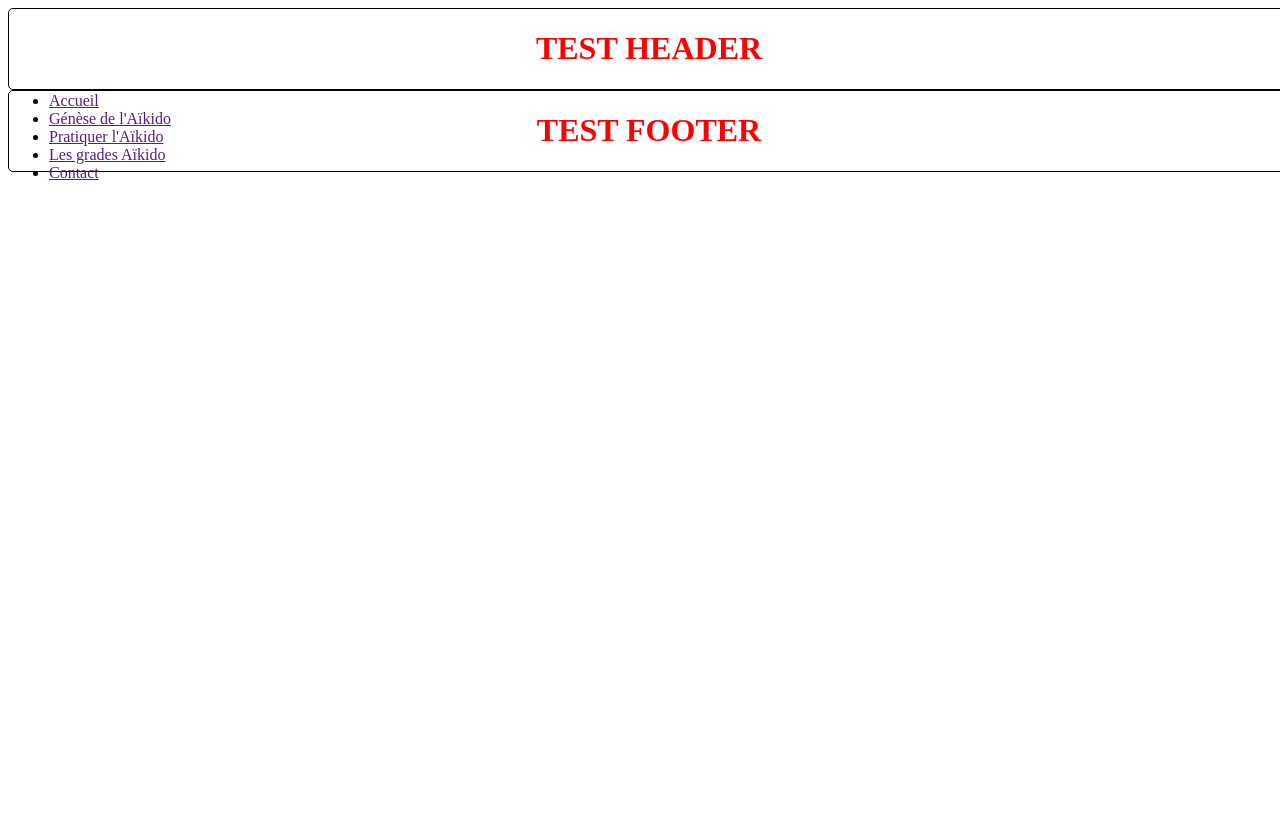
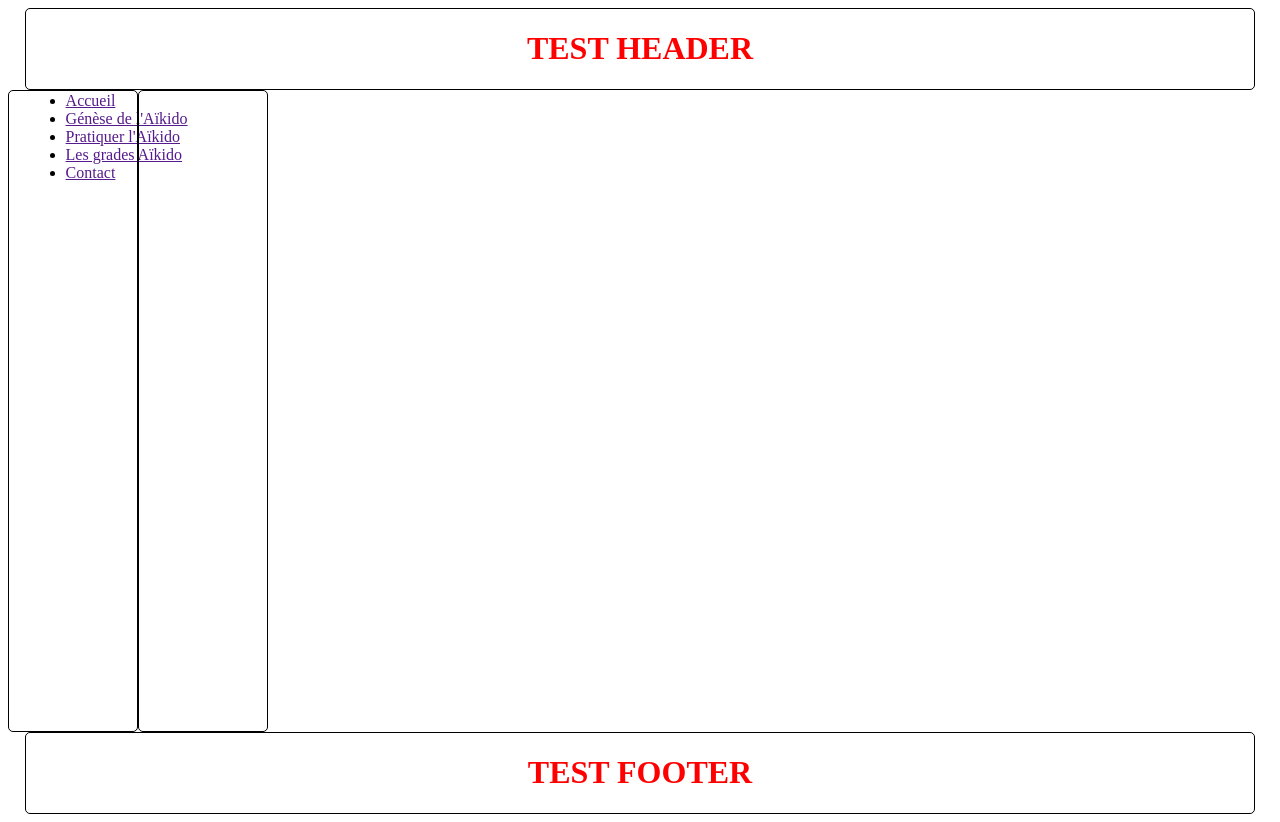
Before and after one commit to erebeyrolle/aikido_filliere_74, a Symfony app: template templates/base.html.twig in a window 1280 px wide. Before the commit the page ends 180 px from the top, so only its background shows below. Run offline with Twig, Linux system fonts and the light colour scheme; the template is opened without the code that fills it, so the values that code supplies are empty; some libraries are stand-ins or nearby versions.

Commit message:
Adding HTML tags and CSS

```diff
--- a/templates/base.html.twig
+++ b/templates/base.html.twig
@@ -15,9 +15,28 @@
             {{ encore_entry_script_tags('app') }}
         {% endblock %}
     </head>
+    <style>
+        main{
+            display: flex;
+            flex-wrap: nowrap;
+        }
+        aside {
+        height: 80vh;
+        width: 10vw;
+        border: 1px solid black;
+        border-radius: 5px;
+        }
+    </style>
     <body>
         {% include 'header.html.twig' %}
-        {% block body %}{% endblock %}
+        <main>
+            <aside>
+            </aside>
+                {% block body %}
+                {% endblock %}
+            <aside>
+            </aside>
+        </main>
         {% include 'footer.html.twig' %}
     </body>
 </html>
--- a/templates/footer.html.twig
+++ b/templates/footer.html.twig
@@ -7,9 +7,9 @@
     }
 
     footer {
-        /* margin: auto; */
+        margin: auto;
         height: 10vh;
-        width: 100vw;
+        width: 96vw;
         border: 1px solid black;
         border-radius: 5px;}
 </style>
--- a/templates/header.html.twig
+++ b/templates/header.html.twig
@@ -8,9 +8,9 @@
     }
 
     header {
-        /* margin: auto; */
+        margin: auto;
         height: 10vh;
-        width: 100vw;
+        width: 96vw;
         border: 1px solid black;
         border-radius: 5px;}
 </style>
```
